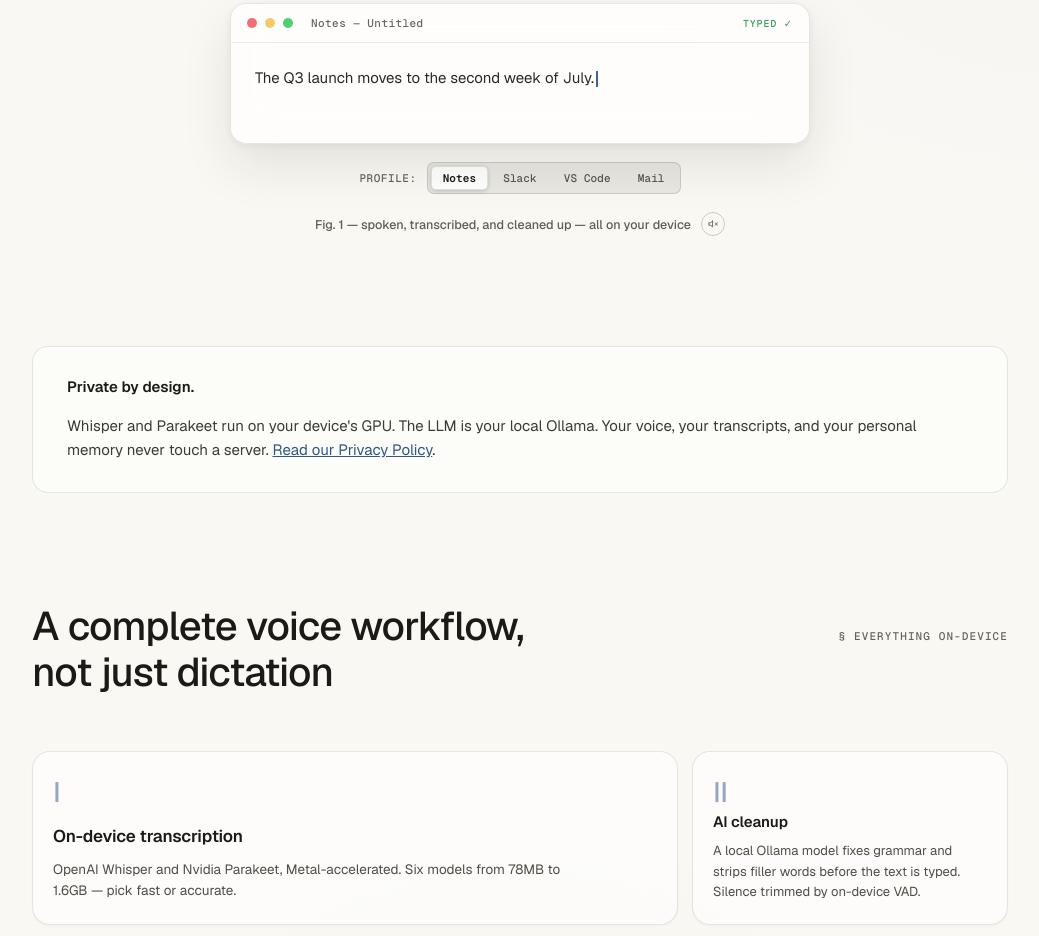
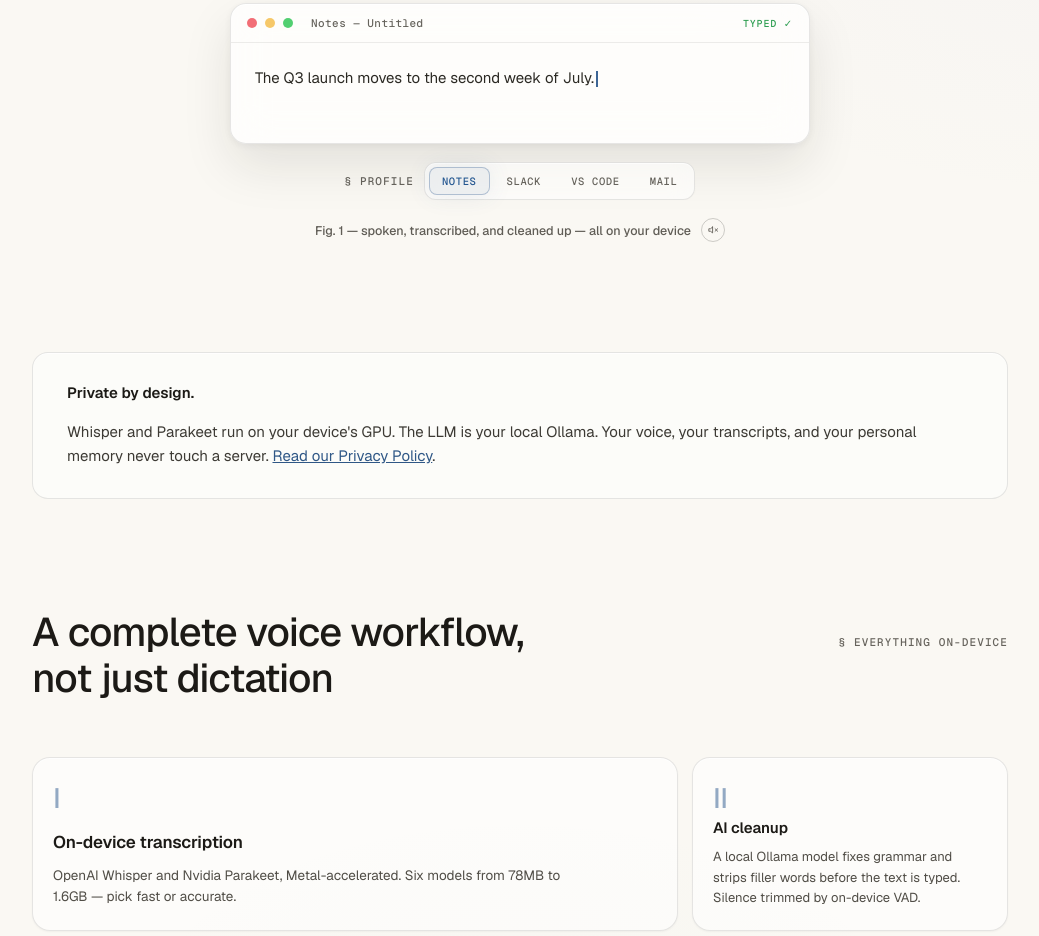
Before and after one commit to srikark283/patter, a React app: page docs/index.html in a window 1280 px wide. Shown: the part 825-1761 px from the top of the page, without its empty margins (120-1159 px from the left). Built offline with nearby package versions, Linux system fonts and the light colour scheme; no server answers.

Commit message:
style: scope link hover effects and refine app switcher component styling

```diff
--- a/docs/index.html
+++ b/docs/index.html
@@ -38,7 +38,9 @@
       radial-gradient(ellipse 700px 400px at 50% 30%, light-dark(oklch(75% 0.06 200 / 0.03), oklch(72% 0.1 180 / 0.05)), transparent 60%);
   }
   a { color: light-dark(oklch(45% 0.09 254), oklch(70% 0.11 254)); }
-  a:hover { color: light-dark(oklch(35% 0.1 254), oklch(80% 0.1 254)); }
+  /* Pill/nav anchors carry their own colour; the generic link hover would repaint
+     their label blue against a solid fill. Scope the hover to real links. */
+  a:hover:not([class*="btn"], .nav-cta, .nav-link, .install-link) { color: light-dark(oklch(35% 0.1 254), oklch(80% 0.1 254)); }
   /* Fixed grain overlay: opaque pointer-events isolated, never repaint */
   body::after {
     content: ''; position: fixed; inset: 0; z-index: 60; pointer-events: none;
@@ -111,33 +113,36 @@
   .app-switcher-bar {
     display: inline-flex;
     align-items: center;
-    gap: 3px;
-    background: light-dark(oklch(93% 0.006 90), rgba(0, 0, 0, 0.35));
-    padding: 3px;
-    border-radius: 7px;
-    border: 1px solid light-dark(oklch(22% 0.008 90 / 0.14), rgba(255, 255, 255, 0.12));
+    gap: 4px;
+    background: light-dark(oklch(100% 0 0 / 0.6), rgba(20, 22, 27, 0.6));
+    backdrop-filter: blur(12px) saturate(1.4);
+    -webkit-backdrop-filter: blur(12px) saturate(1.4);
+    padding: 4px;
+    border-radius: 12px;
+    border: 1px solid light-dark(oklch(22% 0.008 90 / 0.1), rgba(255, 255, 255, 0.08));
+    box-shadow: inset 0 1px 0 light-dark(oklch(100% 0 0 / 0.7), rgba(255, 255, 255, 0.06));
   }
   .hero-app-tab {
-    font: 500 11px 'Geist Mono', monospace;
-    letter-spacing: 0.01em;
-    padding: 4px 11px;
-    border-radius: 5px;
+    font: 500 10.5px 'Geist Mono', monospace;
+    letter-spacing: 0.06em;
+    text-transform: uppercase;
+    padding: 6px 12px;
+    border-radius: 8px;
     border: 1px solid transparent;
     background: transparent;
-    color: light-dark(oklch(45% 0.012 90), #828b99);
+    color: light-dark(oklch(50% 0.012 90), #828b99);
     cursor: pointer;
-    transition: background 0.18s ease, color 0.18s ease, border-color 0.18s ease, box-shadow 0.18s ease;
+    transition: background .3s var(--ease-soft), color .3s var(--ease-soft), border-color .3s var(--ease-soft), box-shadow .3s var(--ease-soft);
   }
   .hero-app-tab:hover {
     color: light-dark(oklch(22% 0.008 90), #e7eaee);
-    background: light-dark(oklch(100% 0 0 / 0.5), rgba(255, 255, 255, 0.05));
+    background: light-dark(oklch(100% 0 0 / 0.75), rgba(255, 255, 255, 0.06));
   }
   .hero-app-tab.active {
-    background: light-dark(oklch(100% 0 0), rgba(255, 255, 255, 0.14));
-    color: light-dark(oklch(22% 0.008 90), #ffffff);
-    border-color: light-dark(oklch(22% 0.008 90 / 0.12), rgba(255, 255, 255, 0.18));
-    box-shadow: 0 1px 4px rgba(0, 0, 0, 0.18);
-    font-weight: 600;
+    background: light-dark(oklch(50% 0.09 254 / 0.08), oklch(68% 0.11 254 / 0.14));
+    color: light-dark(oklch(45% 0.11 254), oklch(78% 0.11 254));
+    border-color: light-dark(oklch(50% 0.09 254 / 0.35), oklch(68% 0.11 254 / 0.4));
+    box-shadow: 0 0 24px light-dark(oklch(50% 0.09 254 / 0.1), oklch(60% 0.13 254 / 0.18));
   }
 
   /* Pipeline node tooltip & packets */
@@ -277,7 +282,7 @@
     </div>
 
     <div style="margin-top: 18px; display: flex; align-items: center; gap: 10px; flex-wrap: wrap; justify-content: center;">
-      <span style="font: 500 11px 'Geist Mono', monospace; letter-spacing: 0.05em; text-transform: uppercase; color: light-dark(oklch(50% 0.012 90), #828b99);">Profile:</span>
+      <span style="font: 500 11px 'Geist Mono', monospace; letter-spacing: 0.1em; text-transform: uppercase; color: light-dark(oklch(50% 0.012 90), #828b99);">§ Profile</span>
       <div class="app-switcher-bar">
         <button type="button" class="hero-app-tab active" data-app="notes">Notes</button>
         <button type="button" class="hero-app-tab" data-app="slack">Slack</button>
```
Also changed, not shown: docs/android.html (+1 -1 lines), docs/privacy.html (+1 -1 lines).
